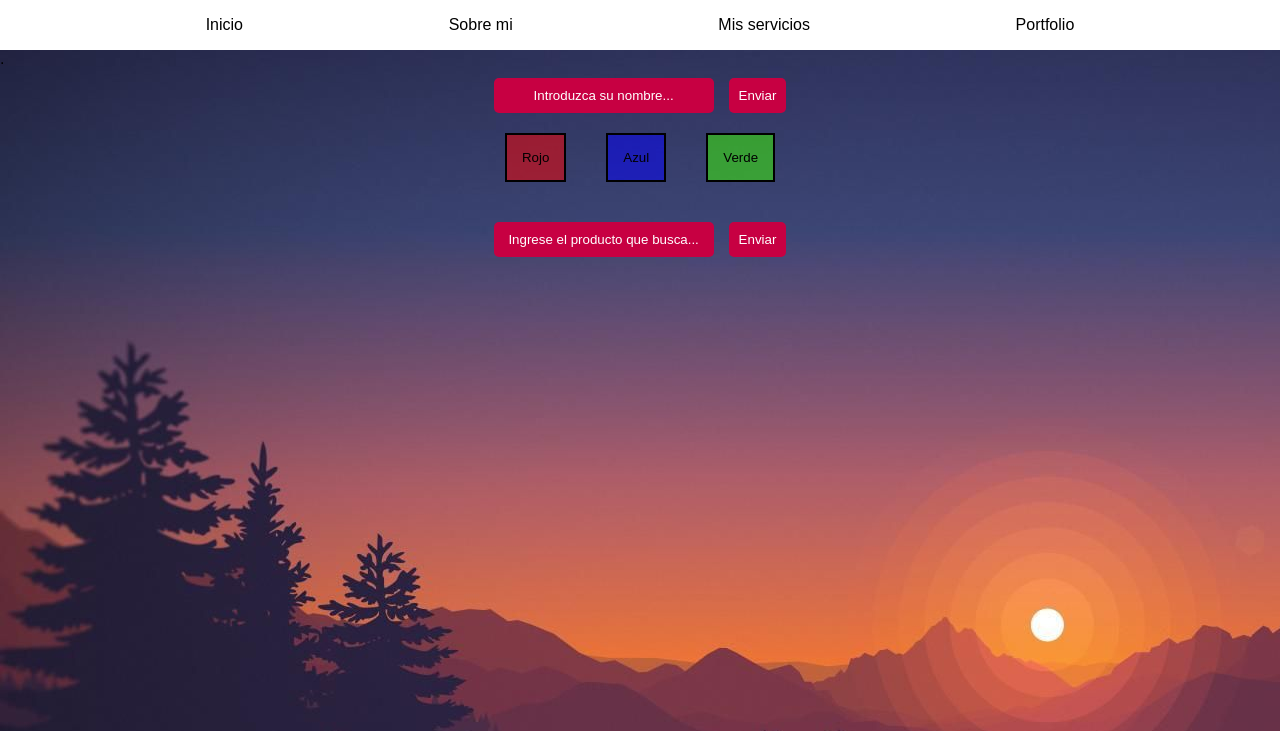
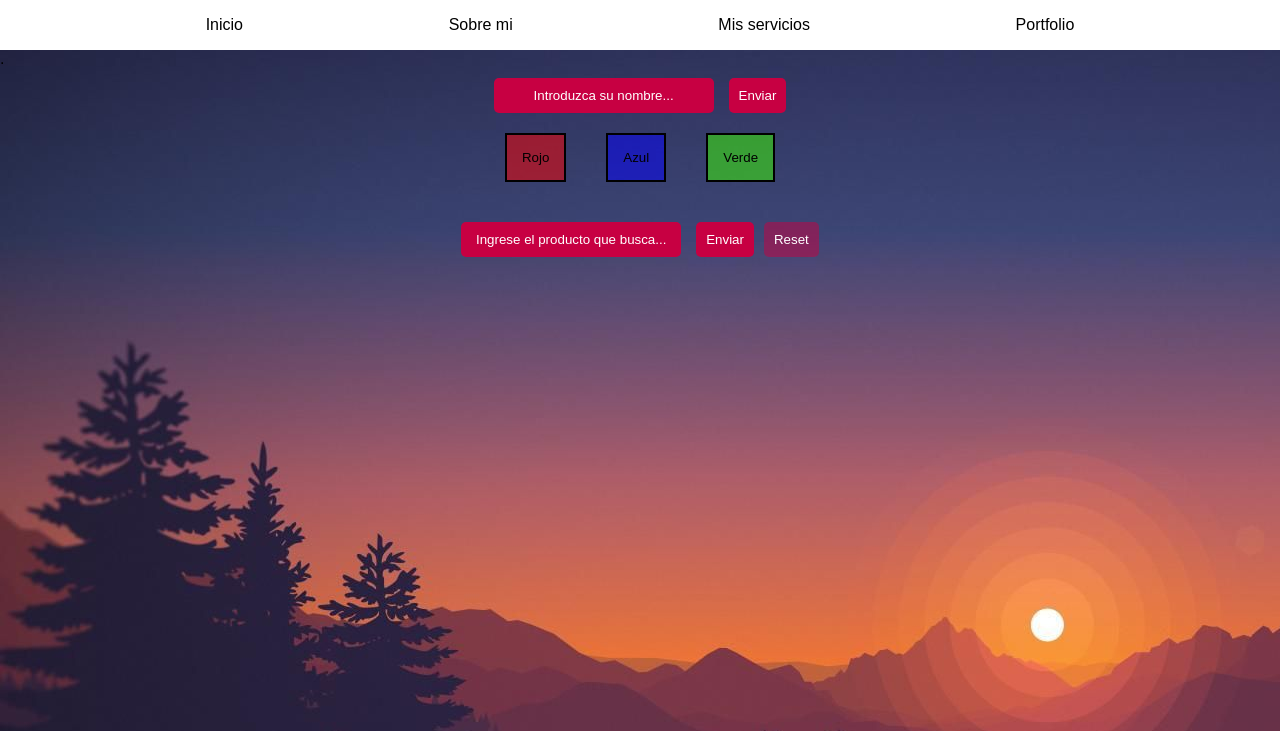
Before and after one commit to NachitoLP/JavaScript, a website: page index.html in a window 1280 px wide. Shown: the top 731 px of the page. Drawn offline with nearby package versions, Linux system fonts and the light colour scheme; a web font is replaced by a local one.

Commit message:
boton reset agregado

```diff
--- a/index.js
+++ b/index.js
@@ -31,7 +31,7 @@ function carrito() {
         {id: 3, nombre: "zapatillas", precio: "$8000"},
         {id: 4, nombre: "gorra", precio: "$3000"},
         {id: 5, nombre: "guantes", precio: "$1200"},
-        {id: 6, nombre: "pantalón", precio: "$9000"},
+        {id: 6, nombre: "pantalon", precio: "$9000"},
         {id: 7, nombre: "sabana", precio: "$4500"},
         {id: 8, nombre: "almohada", precio: "$2500"},
         {id: 9, nombre: "frazada", precio: "$4500"},
@@ -64,7 +64,20 @@ function carrito() {
         let contenedorBusqueda = document.getElementById("formulario_busqueda");
         let contenedorCarrito = document.getElementById("contenedor_carrito");
         let busqueda = document.getElementById("input_busqueda");
+        let reset = document.createElement("button");
         let condicion = false;
+
+        reset.className = "boton_restart";
+        reset.innerHTML = `
+            Reset
+        `;
+        contenedorBusqueda.append(reset);
+
+        reset.addEventListener("click", (r) =>{
+            location.reload();
+            r.preventDefault();
+        });
+
         contenedorBusqueda.addEventListener("submit", (e) => {
             e.preventDefault();
             condicion = true;
@@ -76,11 +89,15 @@ function carrito() {
             let producto = productos.find(producto => producto.nombre === productoBuscado);
             if (producto.nombre === productoBuscado){
                 contenedorCarrito.innerHTML = "";
+                reset.innerHTML = "";
                 let div2 = document.createElement("div");
                 div2.innerHTML = `
                     <h3>ID: ${producto.id}</h3>
                     <p>Nombre: ${producto.nombre}</p>
                     <p>Precio: ${producto.precio}</p>
+                `;
+                reset.innerHTML = `
+                    Reset
                 `;
                 contenedorCarrito.append(div2);
                 div2.className = "resultado_busqueda";
--- a/scss/views/inicio.scss
+++ b/scss/views/inicio.scss
@@ -91,6 +91,7 @@
             }
             .boton_restart{
                 padding: 10px;
+                margin-left: 10px;
                 border: none;
                 border-radius: 5px;
                 background-color: rgba(199, 0, 66, 0.5);
```
Also changed, not shown: css/style.css.
